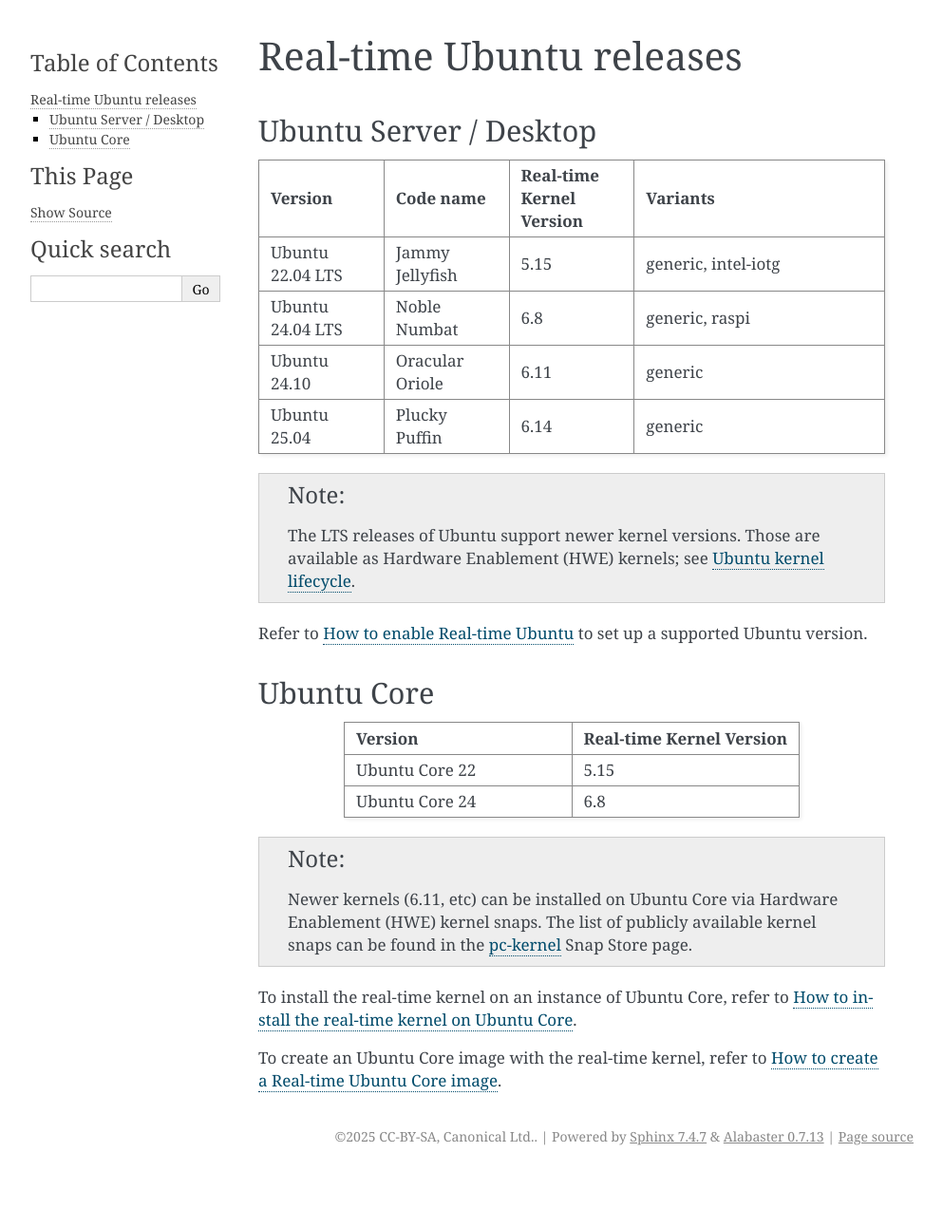
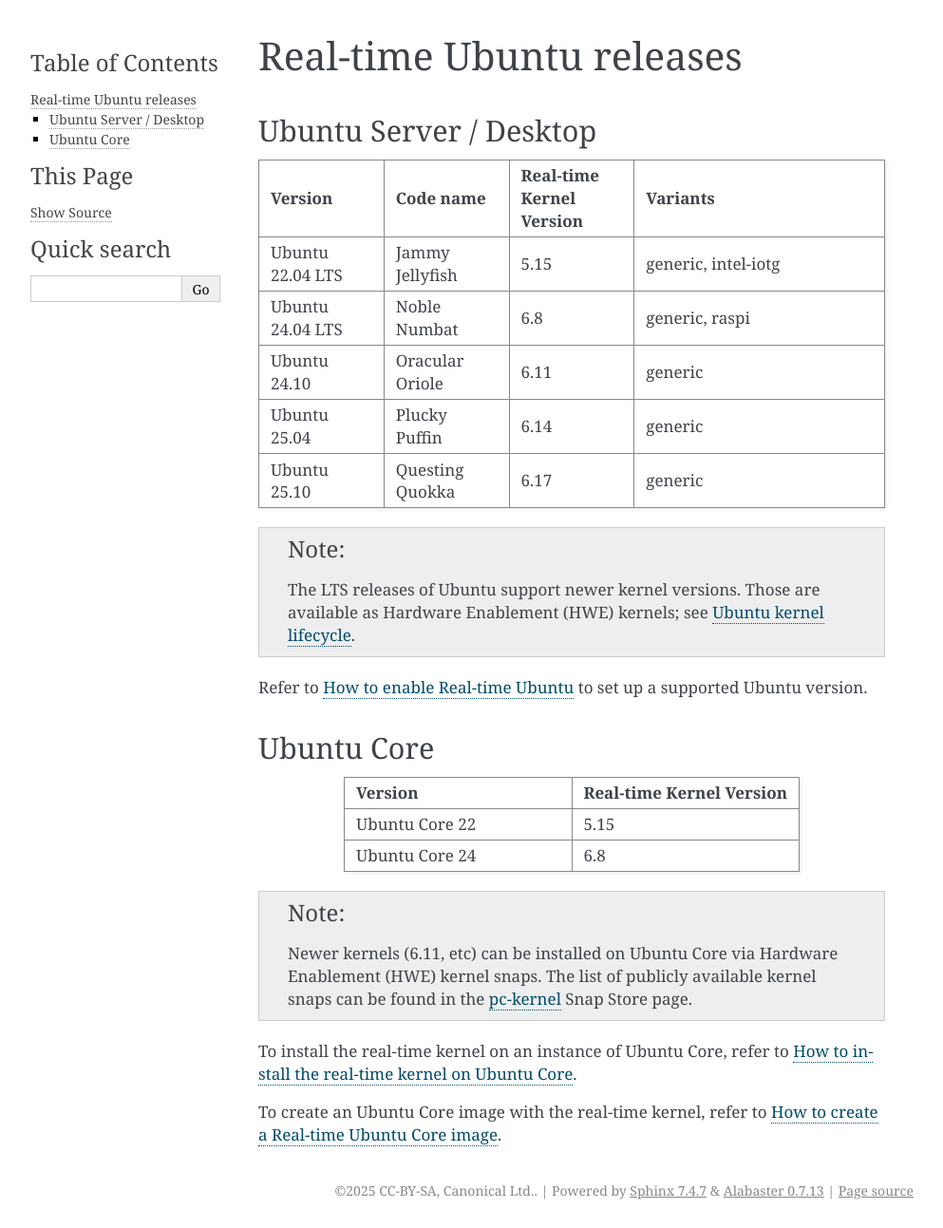
Before and after one commit to canonical/real-time-ubuntu-docs, a Sphinx documentation site: the page built from docs/reference/releases.rst, in a window 1280 px wide. Shown: the whole page at 95% size, without its empty margins (148-1141 px from the left). Built offline with Sphinx 7.4.7, drawn with Linux system fonts in a browser that asks for light colours; before the commit the page ends 1236 px from its top, so only the background shows below that.

Commit message:
docs(ref/releases.rst): Adding details for Questing Quokka. (#166)
* Adding details for Questing Quokka.
* Add 'Quokka' to the wordlist

Signed-off-by: NaraHita <narahita211@gmail.com>

```diff
--- a/docs/.sphinx/.wordlist.txt
+++ b/docs/.sphinx/.wordlist.txt
@@ -62,3 +62,4 @@
 VM
 webhook
 YAML
+Quokka
--- a/docs/reference/releases.rst
+++ b/docs/reference/releases.rst
@@ -27,6 +27,10 @@
    * - Ubuntu 25.04
      - Plucky Puffin
      - 6.14
+     - generic
+   * - Ubuntu 25.10
+     - Questing Quokka
+     - 6.17
      - generic
 
 .. note::
```
